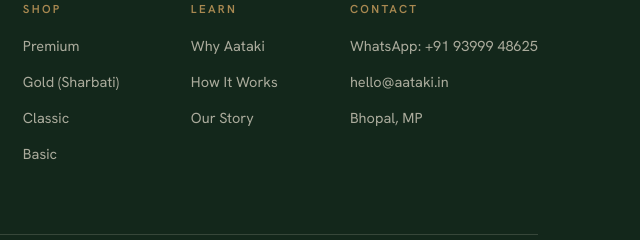
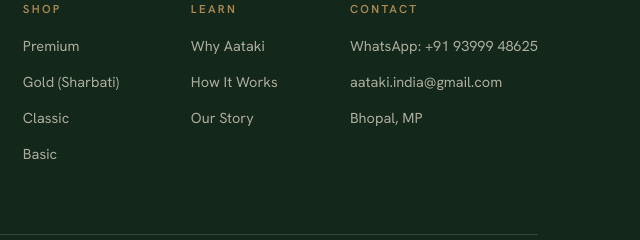
Before and after one commit to withluvlearn-cyber/Aataki, a plain HTML site: page index.html in a window 1280 px wide. Shown: the part 7649-7889 px from the top of the page, 640-1280 px from the left. Drawn offline with nearby package versions, Linux system fonts and the light colour scheme.

Commit message:
Update email id

```diff
--- a/index.html
+++ b/index.html
@@ -475,7 +475,7 @@
       <div class="foot-cols">
         <div class="foot-col"><h4>Shop</h4><a href="#range">Premium</a><a href="#range">Gold (Sharbati)</a><a href="#range">Classic</a><a href="#range">Basic</a></div>
         <div class="foot-col"><h4>Learn</h4><a href="#why">Why Aataki</a><a href="#how">How It Works</a><a href="#about">Our Story</a></div>
-        <div class="foot-col"><h4>Contact</h4><a href="https://wa.me/919399948625?text=Hi%20Aataki%21%20I%27d%20like%20to%20order%20fresh%20atta." target="_blank" rel="noopener">WhatsApp: +91 93999 48625</a><span>hello@aataki.in</span><span>Bhopal, MP</span></div>
+        <div class="foot-col"><h4>Contact</h4><a href="https://wa.me/919399948625?text=Hi%20Aataki%21%20I%27d%20like%20to%20order%20fresh%20atta." target="_blank" rel="noopener">WhatsApp: +91 93999 48625</a><span>aataki.india@gmail.com</span><span>Bhopal, MP</span></div>
       </div>
     </div>
     <div class="foot-bottom"><span>© 2026 Aataki. All rights reserved.</span><span>Made fresh in Bhopal</span></div>
```
